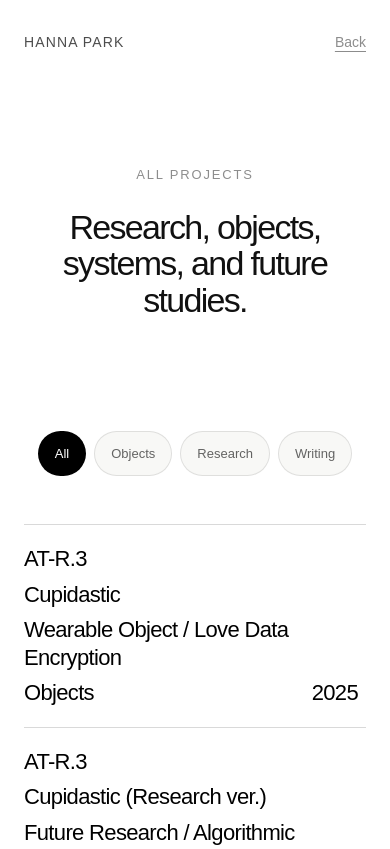
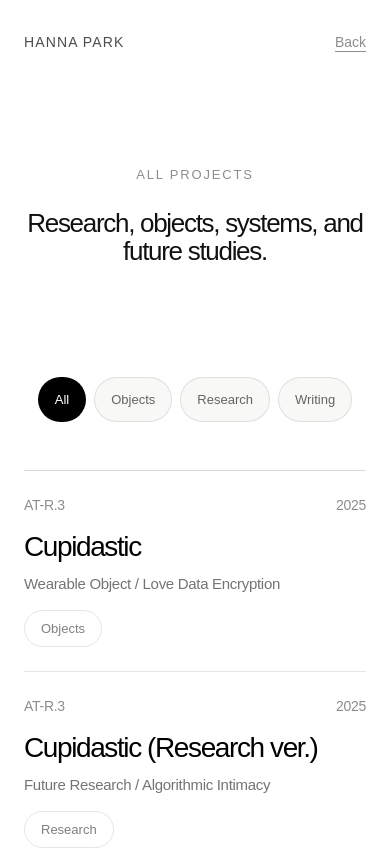
Before and after one commit to hannapoky-arch/parkhanna_portfolio, a Next.js app: page /projects in a window 390 px wide. Shown: the top 849 px of the page. Built offline with nearby package versions, Linux system fonts and the light colour scheme.

Commit message:
projects layout changed2

```diff
--- a/app/projects/page.tsx
+++ b/app/projects/page.tsx
@@ -50,7 +50,7 @@ export default function ProjectsPage() {
             ALL PROJECTS
           </p>
 
-          <h1 className="mx-auto max-w-6xl text-[34px] leading-[1.08] tracking-[-0.05em] md:text-[30px]">
+          <h1 className="mx-auto max-w-6xl text-[26px] leading-[1.08] tracking-[-0.05em] md:text-[30px]">
             Research, objects, systems, and future studies.
           </h1>
         </div>
@@ -91,7 +91,7 @@ export default function ProjectsPage() {
             const isOpen = openedProject === project.slug;
 
             return (
-              <article key={project.title} className="border-b border-black/15">
+             <article key={project.title} className="border-b border-black/10">
                 <button
                   type="button"
                   onClick={() => {
@@ -112,38 +112,58 @@ export default function ProjectsPage() {
 
                   <div
                   className="
-                      grid
-                      grid-cols-1
-                      gap-2
-                      py-5
-                      text-[22px]
-                      leading-tight
-                      tracking-[-0.03em]
+                    py-6
+                    md:grid
                     md:grid-cols-12
                     md:gap-6
+                    md:py-4
                     md:text-[16px]
+                    md:leading-tight
+                    md:tracking-[-0.03em]
                   "
                 >
-                    <div className="md: col-span-2 ">
+                  {/* MOBILE */}
+                  <div className="md:hidden">
+                    <div className="mb-4 flex items-center justify-between text-[14px] tracking-[-0.02em] text-black/45">
+                      <span>{project.number}</span>
+                      <span>{project.year}</span>
+                    </div>
+
+                    <h3 className="mb-3 text-[28px] leading-[1.05] tracking-[-0.05em] text-black">
+                      {project.title}
+                    </h3>
+
+                    <p className="mb-4 max-w-[92%] text-[15px] leading-[1.35] tracking-[-0.02em] text-black/55">
+                      {project.description}
+                    </p>
+
+                    <span className="inline-flex rounded-full border border-black/10 px-4 py-2 text-[13px] text-black/50">
+                      {project.type}
+                    </span>
+                  </div>
+
+                  {/* DESKTOP */}
+                  <div className="hidden md:col-span-2 md:block">
                     {project.number}
                   </div>
 
-                    <div className="md: col-span-4">
+                  <div className="hidden truncate md:col-span-4 md:block">
                     {project.title}
                   </div>
 
-                    <div className="md: col-span-3">
+                  <div className="hidden truncate md:col-span-3 md:block">
                     {project.description}
                   </div>
 
-                    <div className="md: col-span-2">
+                  <div className="hidden md:col-span-2 md:block">
                     {project.type}
                   </div>
 
-                    <div className="md: col-span-1 text-right ">
+                  <div className="hidden text-right md:col-span-1 md:block">
                     {project.year}
                   </div>
                 </div>
+
                 </button>
 
                 {isOpen && (
```
Lines whose indentation alone changed are shown as unchanged.
